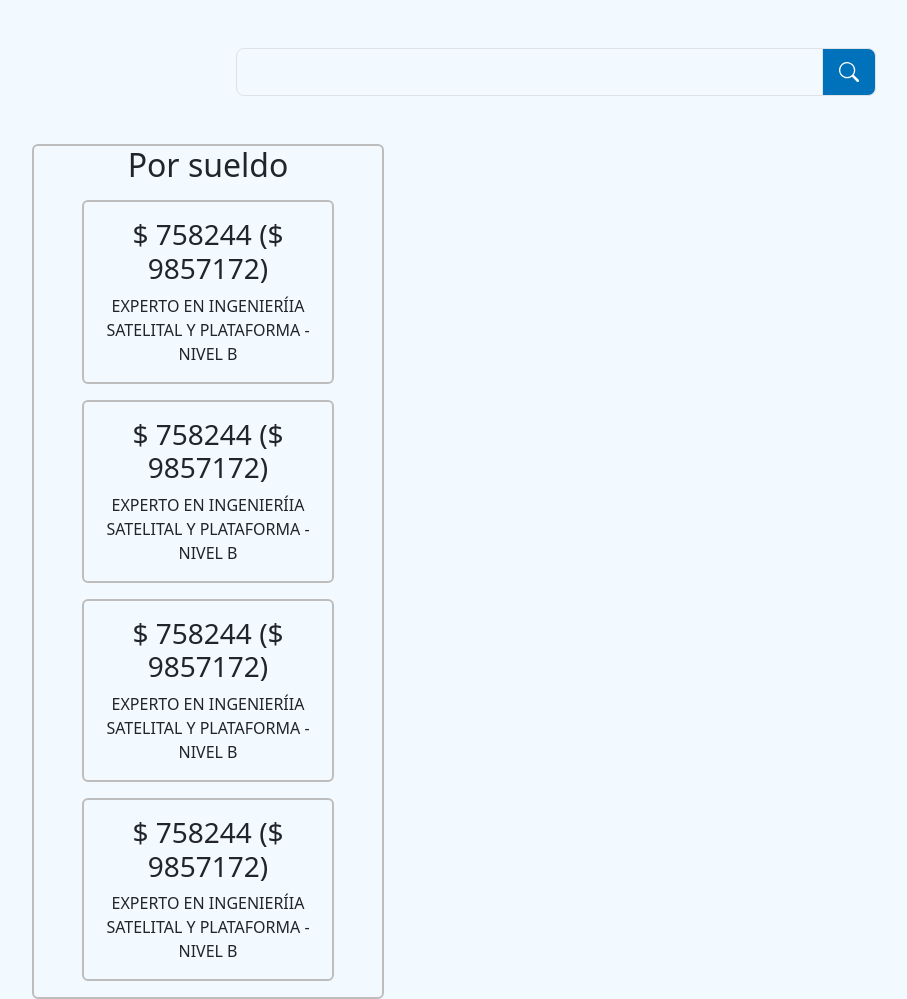
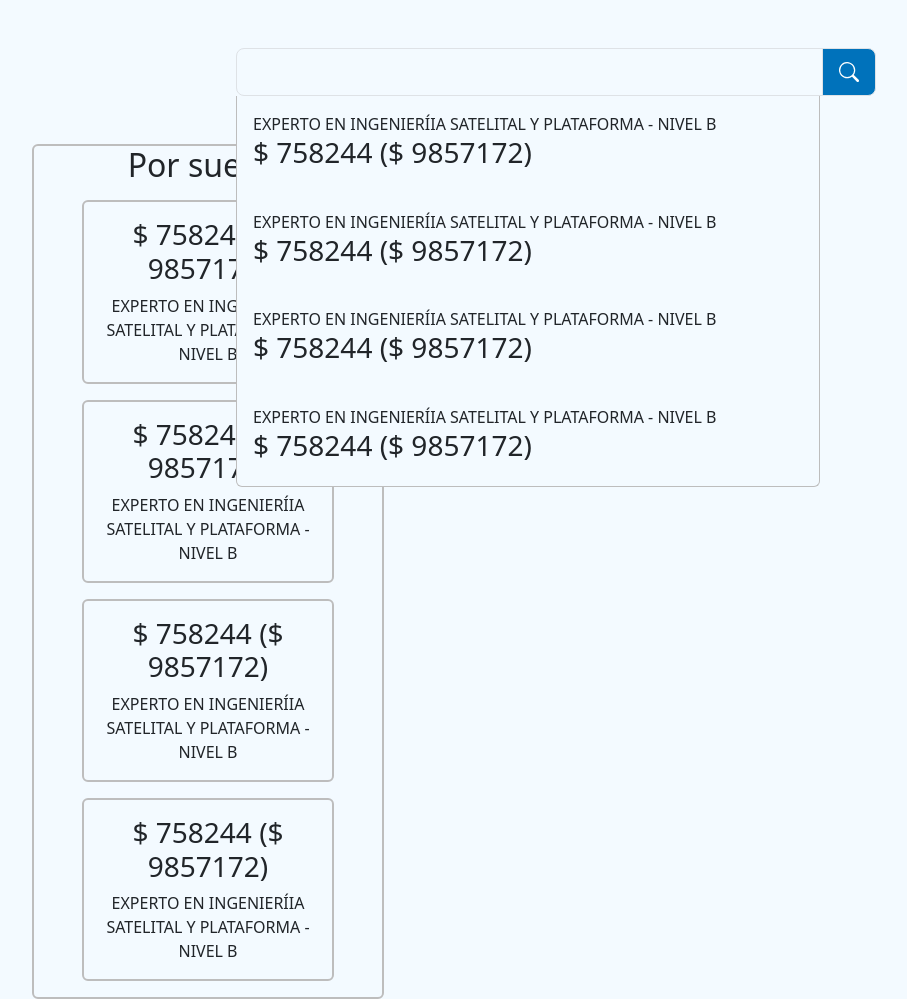
Before and after one commit to EmmanuelMess/SueldosArgentinos, a Django app: page / in a window 1280 px wide. Shown: the whole page, without its empty margins (84-991 px from the left). Run offline with Django 4.2, Linux system fonts and the light colour scheme; data comes from the database, SQL or seed files in the repository; style sheets or scripts are compiled from the project's sources; some libraries are stand-ins or nearby versions.

Commit message:
Add search

```diff
--- a/requirements.txt
+++ b/requirements.txt
@@ -2,3 +2,4 @@ Django==4.1.5
 environs==7.3.1
 django_compressor==4.3
 django-libsass==0.9
+django-filter==22.1
--- a/sueldosargentinos/mainapp/static/mainapp/scss/theme.scss
+++ b/sueldosargentinos/mainapp/static/mainapp/scss/theme.scss
@@ -8,3 +8,7 @@ $body-bg: #F3FAFF;
   padding-left: ($spacer * 8) !important;
   padding-right: ($spacer * 8) !important;
 }
+
+.pe-7 {
+    padding-right: ($spacer * 3.5) !important;
+}
--- a/sueldosargentinos/mainapp/templates/mainapp/index.html
+++ b/sueldosargentinos/mainapp/templates/mainapp/index.html
@@ -4,14 +4,26 @@
 
 {% block content %}
     <div class="w-50 py-5 mx-auto">
-        <div class="input-group input-group-lg">
-            <input type="text" class="form-control" aria-label="Sizing example input" aria-describedby="inputGroup-sizing-lg">
-            <span class="input-group-text bg-primary" id="inputGroup-sizing-lg">
+        <form class="input-group input-group-lg" method="get">
+            <input type="text" name="position" id="id_position" class="form-control" aria-label="Sizing example input" aria-describedby="inputGroup-sizing-lg">
+            <button type="submit" class="input-group-text bg-primary" id="inputGroup-sizing-lg">
                 <svg xmlns="http://www.w3.org/2000/svg" width="20" height="20" fill="white" class="bi bi-search" viewBox="0 0 16 16">
                   <path d="M11.742 10.344a6.5 6.5 0 1 0-1.397 1.398h-.001c.03.04.062.078.098.115l3.85 3.85a1 1 0 0 0 1.415-1.414l-3.85-3.85a1.007 1.007 0 0 0-.115-.1zM12 6.5a5.5 5.5 0 1 1-11 0 5.5 5.5 0 0 1 11 0z"></path>
                 </svg>
-            </span>
-        </div>
+            </button>
+        </form>
+        {% if show_dropdown %}
+            <div class="z-2 position-absolute w-50 mx-auto pe-7">
+                <div class="align-items-center rounded-bottom border border-1 border-top-0 border-secondary bg-body" >
+                    {% for wage in filter.qs %}
+                        <div class="mx-3 py-3">
+                            <span class="text-uppercase text-left">{{ wage.position }}</span>
+                            <h3 class="mx-auto text-right">$ {{ wage.monthly }} ($ {{ wage.yearly }})</h3>
+                        </div>
+                    {% endfor %}
+                </div>
+            </div>
+        {% endif %}
     </div>
     <div class="row align-items-center px-10">
         <div class="col text-center rounded border border-2 border-secondary">
--- a/sueldosargentinos/mainapp/views.py
+++ b/sueldosargentinos/mainapp/views.py
@@ -1,7 +1,24 @@
 from django.http import HttpResponse
 from django.template import Context, Engine, Template
 
+import django_filters
+
 from mainapp.models import Wage
+
+
+class ProductFilter(django_filters.FilterSet):
+    position = django_filters.CharFilter(lookup_expr='icontains')
+
+    class Meta:
+        model = Wage
+        fields = ['monthly']
+
+    @property
+    def qs(self):
+        parent = super().qs
+        parent = parent[:5]
+
+        return parent
 
 
 def index(request):
@@ -12,12 +29,21 @@ def index(request):
     aa: int = 758244
     position: str = "EXPERTO EN INGENIERÍIA SATELITAL Y PLATAFORMA - NIVEL B"
 
-    temp = Wage.objects.create(position=position, monthly=aa)
+    if not Wage.objects.all():
+        _ = Wage.objects.create(position=position, monthly=aa)
+        _ = Wage.objects.create(position=position, monthly=aa)
+        _ = Wage.objects.create(position=position, monthly=aa)
+        _ = Wage.objects.create(position=position, monthly=aa)
+
+    filter = ProductFilter(request.GET, queryset=Wage.objects.all())
+    show_dropdown = len(filter.qs) != 0
 
     context: Context = Context({
         "title": "Salarios Argentinos",
         "content": index_content_template.render(Context()),
-        "wage_list": [temp, temp, temp, temp]
+        "wage_list": Wage.objects.all()[:5],
+        "show_dropdown": show_dropdown,
+        "filter": filter,
     })
 
     return HttpResponse(index_content_template.render(context))
--- a/sueldosargentinos/sueldosargentinos/settings.py
+++ b/sueldosargentinos/sueldosargentinos/settings.py
@@ -38,6 +38,7 @@ INSTALLED_APPS = [
     'django.contrib.messages',
     'django.contrib.staticfiles',
     'compressor',
+    'django_filters',
     'mainapp',
 ]
 
```
